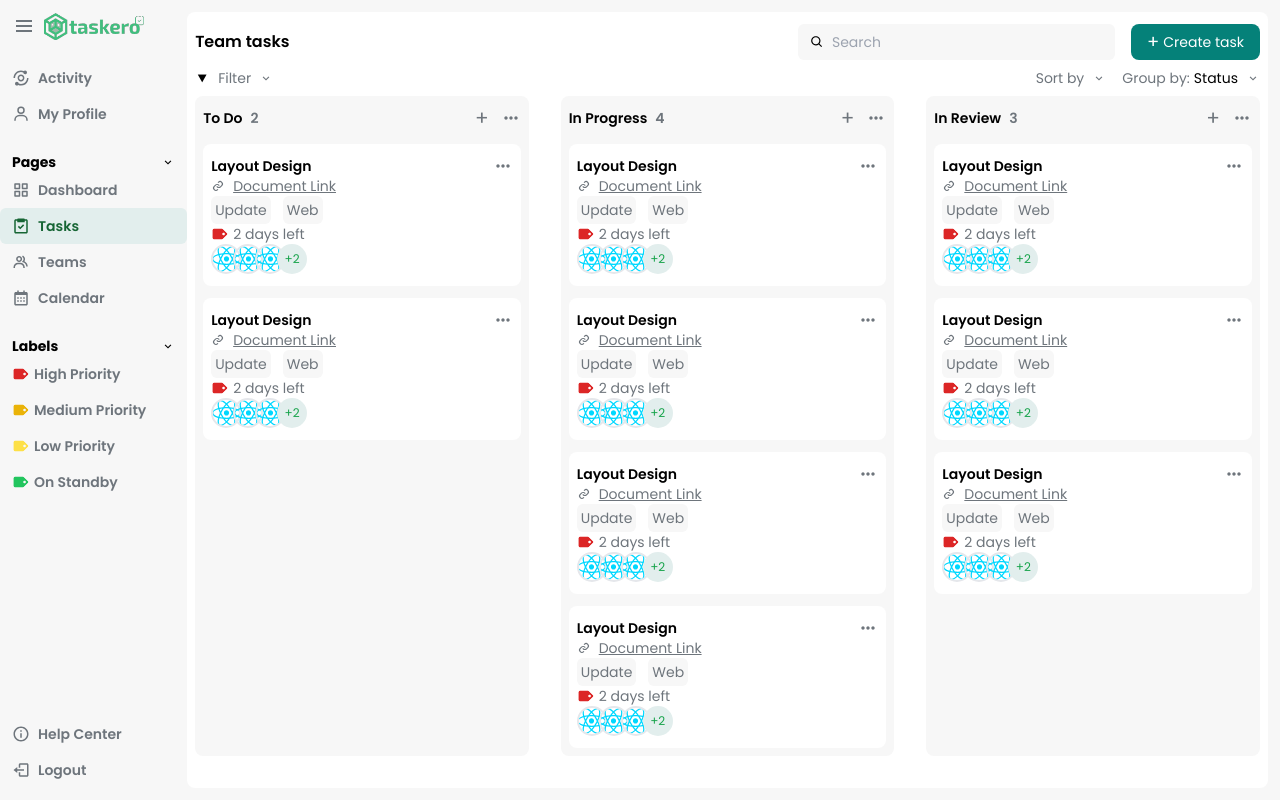
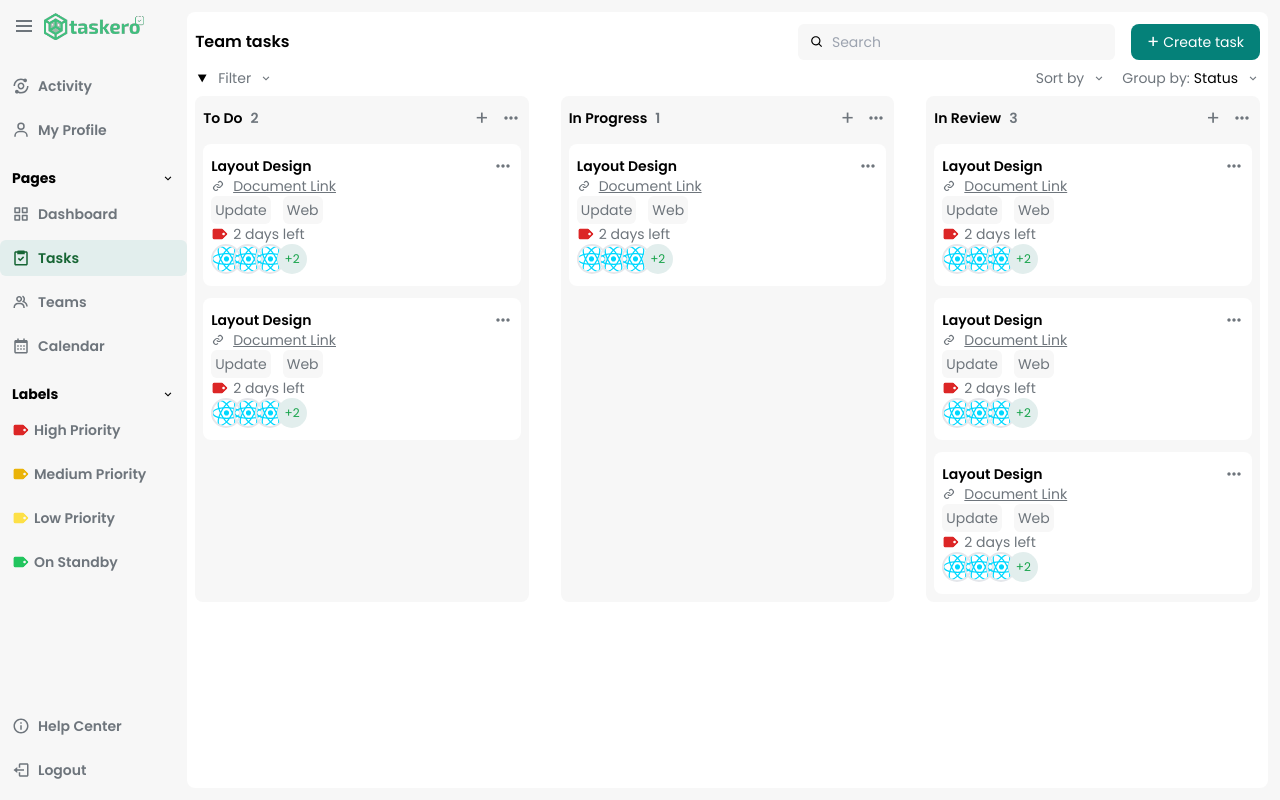
Before and after one commit to NdungutseCharles103/Taskero, a React (Vite) app: page /tasks in a window 1280 px wide. Built offline with nearby package versions, Linux system fonts and the light colour scheme.

Commit message:
added data task and drag and drop

```diff
--- a/src/App.css
+++ b/src/App.css
@@ -1,3 +1,12 @@
 .flex{
     display: flex !important;
 }
+
+::-webkit-scrollbar{
+    width: 7px;
+}
+
+
+::-webkit-scrollbar-thumb{
+    background-color: aquamarine;
+}
--- a/src/components/Tasks/MainTasks.tsx
+++ b/src/components/Tasks/MainTasks.tsx
@@ -1,16 +1,58 @@
-import React from 'react'
+import { AnyArray } from 'immer/dist/internal'
+import React, { useEffect, useState } from 'react'
+import { useDrop } from 'react-dnd'
 import { BiDotsHorizontalRounded } from 'react-icons/bi'
 import { useApp } from '../../contexts/AppContext'
+import { activities } from '../constants/data'
 import TaskCard from './TaskCard'
 
 const MainTasks = () => {
     const { theme } = useApp()
+    const [ toBeDone, setToBeDone] = useState<any>([])
+    const [ inProgress, setInProgress ] = useState<any>([])
+    const [ inReview, setInReview ] = useState<any>([])
+
+    useEffect(()=>{
+        console.log(toBeDone);
+    },[toBeDone])
+
+    const handleDrop = (task: any)=> {
+        switch (task.state) {
+            case "tobedone":
+                const filtered = toBeDone.filter((tobe: any)=> tobe.id !== task.id)
+                setToBeDone(filtered)
+                break;
+            case "inreview":
+                setInReview(inReview.filter((tobe: any)=> tobe.id !== task.id))
+                break;
+            case "inprogress":
+                setInProgress(inProgress.filter((tobe: any)=> tobe.id !== task.id))
+                break;
+
+            default:
+                break;
+        }
+        const filtered = toBeDone.filter((tobe: any)=> tobe.id !== task.id)
+        const arr = Object.assign(toBeDone, filtered)
+        console.log(arr, filtered);
+    }
+
+   useEffect(() => {
+    const toBeDone = activities.filter((act: any)=> act.state === 'tobedone')
+    const inReview = activities.filter((act: any)=> act.state === 'inreview')
+    const inProgress = activities.filter((act: any)=> act.state === 'inprogress')
+
+    setToBeDone(toBeDone);
+    setInProgress(inProgress);
+    setInReview(inReview)
+   }, [])
+
 
   return (
     <div className={`main grid ltab:grid-cols-3 five:grid-cols-2 gap-[3%] w-full ${theme.t1}`}>
-        <TaskArea tasks={[2, 32]} name="To Do"  />
-        <TaskArea tasks={[2, 32, 4, 4]} name="In Progress"  />
-        <TaskArea tasks={[2, 32, 4]} name="In Review"  />
+        <TaskArea handleDrop={handleDrop} tasks={toBeDone} name="To Do"  />
+        <TaskArea handleDrop={handleDrop} tasks={inProgress} name="In Progress"  />
+        <TaskArea handleDrop={handleDrop} tasks={inReview} name="In Review"  />
     </div>
   )
 }
@@ -19,14 +61,26 @@ export default MainTasks
 
 type AProps = {
     tasks: object[] | any[],
-    name: string
+    name: string,
+    dropRef?: any,
+    handleDrop: any
 }
 
-const TaskArea = ({tasks, name}: AProps) => {
+const TaskArea = ({tasks, name, dropRef, handleDrop}: AProps) => {
     const { theme } = useApp()
 
+    const [{ isOver }, drop] = useDrop(()=> ({
+        accept: "task",
+        drop: (task: any) => {
+          handleDrop(task)
+        },
+        collect: (monitor)=> ({
+            isOver: !!monitor.isOver()
+        })
+    }))
+
     return(
-        <div className={`${theme.bg} gap-3 rounded-lg flex flex-col p-2`}>
+        <div ref={drop} className={`${theme.bg} ${isOver && 'bg-[#e2eeed]'} gap-3 h-fi rounded-lg flex flex-col p-2`}>
             <div className="flex items-center justify-between">
                 <p className='text-sm font-semibold'><span className={`${theme.text}`}>{name}</span>
                     <span className='ml-2'>{tasks.length}</span>
@@ -36,8 +90,8 @@ const TaskArea = ({tasks, name}: AProps) => {
                     <BiDotsHorizontalRounded className='ml-3 cursor-pointer' />
                 </div>
             </div>
-            {tasks.map((task: any, index: number)=> (
-                <TaskCard />
+            {tasks.map((task: any, i: number)=> (
+                <TaskCard key={i} task={task} />
             ))}
         </div>
     )
--- a/src/components/Tasks/TaskCard.tsx
+++ b/src/components/Tasks/TaskCard.tsx
@@ -1,12 +1,24 @@
 import React from 'react'
+import { useDrag } from 'react-dnd'
 import { BiDotsHorizontalRounded, BiLink } from 'react-icons/bi'
 import { FaTag } from 'react-icons/fa'
 import { useApp } from '../../contexts/AppContext'
 
-const TaskCard = () => {
+type Props = {
+    task: any
+}
+
+const TaskCard = ({task}: Props) => {
     const { theme } = useApp()
+    const [{ isDragging }, drag] = useDrag(()=> ({
+        type:"task",
+        item: task,
+        collect: (monitor) => ({
+            isDragging: !!monitor.isDragging()
+        })
+    }))
   return (
-    <div className={`${theme.bg1} rounded-lg cursor-grab text-sm px-2 py-3 flex flex-col`}>
+    <div ref={drag} className={`${theme.bg1} ${isDragging && 'bg-blue-600'} rounded-lg cursor-grab text-sm px-2 py-3 flex flex-col`}>
         <div className="flex items-center justify-between">
             <p className={`${theme.text} font-semibold`}>Layout Design</p>
             <BiDotsHorizontalRounded className='text-xl' />
--- a/src/components/constants/SideBar.tsx
+++ b/src/components/constants/SideBar.tsx
@@ -9,8 +9,7 @@ type SProps = {
 }
 
 const SideBar = ({active}: SProps) => {
-    const { theme } = useApp()
-    const [ show, setShow ] = useState(false)
+    const { theme, show, setShow } = useApp()
 
     if(typeof window !== undefined){
       // window.onscroll(()=> {
--- a/src/components/constants/SideRow.tsx
+++ b/src/components/constants/SideRow.tsx
@@ -18,7 +18,7 @@ const SideRow = ({icon, name, note, tw, show, shade}: Props) => {
   const isLink = shade !== null
 
 	return (
-    <Link to={`${isLink ? `/${name.toLowerCase().split(' ').join('')}`:''}`}>
+    <Link className="mt-2" to={`${isLink ? `/${name.toLowerCase().split(' ').join('')}`:''}`}>
 		  <div title={name} className={`flex font-semibold px-3 py-2 rounded-md hover:bg-[#e2eeed] hover:text-green-800 cursor-pointer justify-between items-center ${tw} ${shade && 'bg-[#e2eeed] text-green-800'}`}>
 		  	<div className="flex items-center">
           <>
--- /dev/null
+++ b/src/components/constants/data.ts
@@ -0,0 +1,26 @@
+export const activities = [
+    {
+        id: 1,
+        state: "tobedone"
+    },
+    {
+        id: 6,
+        state: "tobedone"
+    },
+    {
+        id: 2,
+        state: "inreview"
+    },
+    {
+        id: 4,
+        state: "inreview"
+    },
+    {
+        id: 5,
+        state: "inreview"
+    },
+    {
+        id: 3,
+        state: "inprogress"
+    },
+]
--- a/src/contexts/AppContext.tsx
+++ b/src/contexts/AppContext.tsx
@@ -10,6 +10,7 @@ export const AppProvider = ({ children }:{ children: ReactNode }) => {
     const [darkTheme, setDarkTheme] = useState(appDefaultValues.darkTheme);
     const [lightTheme, setLightTheme] = useState(appDefaultValues.lightTheme);
     const [theme, setTheme] = useState<Theme>(lightTheme);
+    const [ show, setShow ] = useState(false)
 
     const toggleTheme = () => {
         setIsDark(!isDark);
@@ -17,7 +18,7 @@ export const AppProvider = ({ children }:{ children: ReactNode }) => {
     }
 
     return (
-        <AppContext.Provider value={{ theme, toggleTheme, isDark, setIsDark, setTheme, setDarkTheme, setLightTheme, darkTheme, lightTheme }}>
+        <AppContext.Provider value={{ theme, toggleTheme, show, setShow, isDark, setIsDark, setTheme, setDarkTheme, setLightTheme, darkTheme, lightTheme }}>
             {children}
         </AppContext.Provider>
     );
--- a/src/contexts/types.ts
+++ b/src/contexts/types.ts
@@ -1,3 +1,5 @@
+import React from "react";
+
 export type Theme = {
     bg: string;
     bg1: string;
@@ -18,6 +20,8 @@ export interface appContextType {
     setTheme: (theme: Theme) => void;
     setDarkTheme: (theme: Theme) => void;
     setLightTheme: (theme: Theme) => void;
+    show: boolean,
+    setShow: React.Dispatch<boolean>
 }
 
 export const appDefaultValues: appContextType = {
@@ -59,5 +63,7 @@ export const appDefaultValues: appContextType = {
     },
     setLightTheme: function (theme: Theme): void {
         throw new Error("Function not implemented.");
-    }
+    },
+    show: false,
+    setShow: ()=> {}
 }
```
Also changed, not shown: vercel.json (added).
